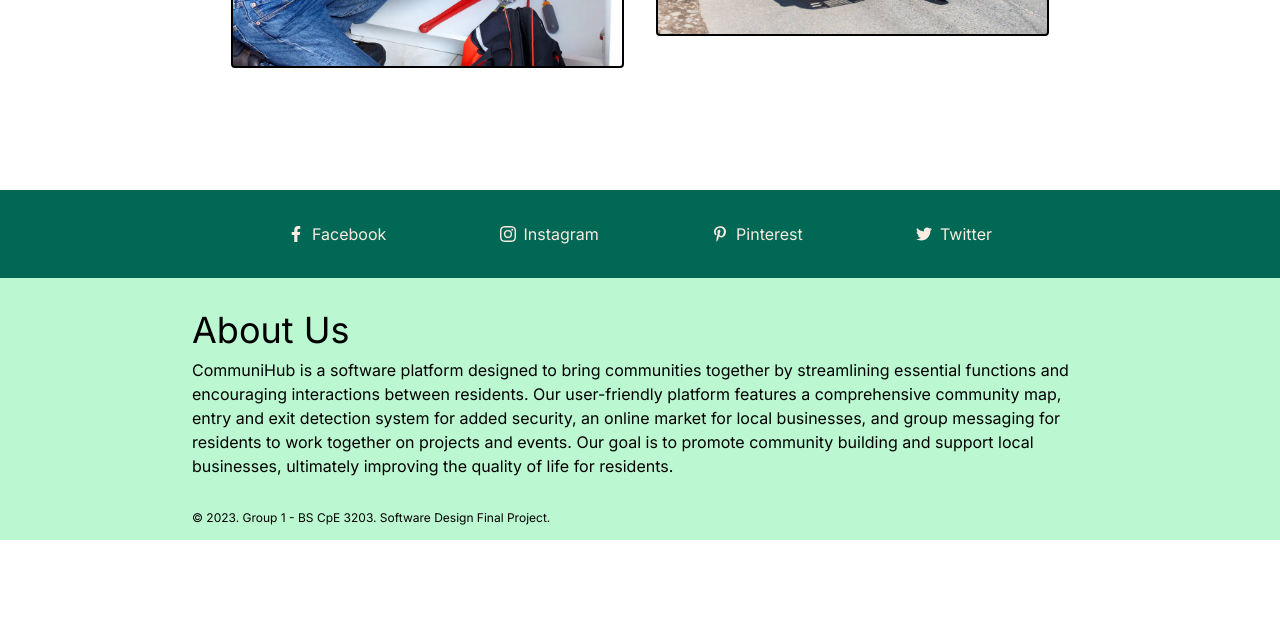
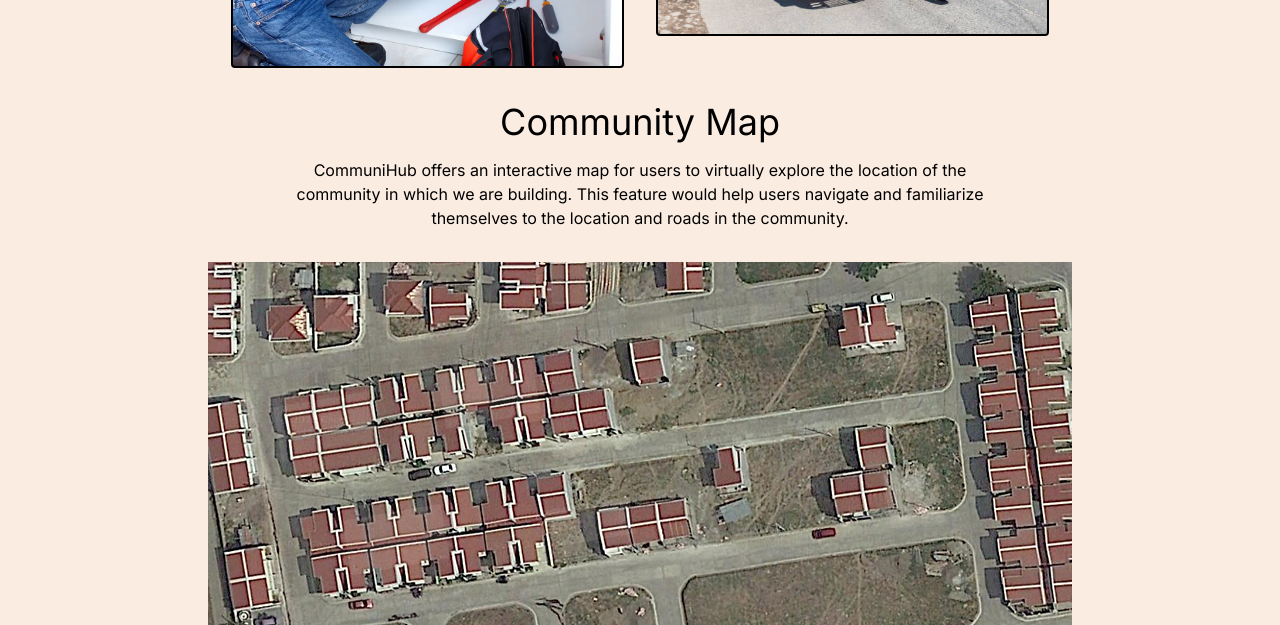
Before and after one commit to armameje/CommuniHub, a Next.js app in the folder communihub-nextjs/: page /services in a window 1280 px wide. Shown: the part 1270-1895 px from the top of the page. Before the commit the page ends 1810 px from the top, so only its background shows below. Built offline with nearby package versions, Linux system fonts and the light colour scheme; no server answers; sample sign-in values are in the browser's storage.

Commit message:
colorChanges

```diff
--- a/communihub-nextjs/app/(components)/header.tsx
+++ b/communihub-nextjs/app/(components)/header.tsx
@@ -8,9 +8,9 @@ export default function Header() {
         <h1 className="text-8xl text-white">CommuniHub</h1>
         <h4 className="text-2xl text-white">The All-in-One Platform for Community Building, Security, and Local Commerce</h4>
         <div className="relative">
-          <div className="w-80 h-40 flex justify-center items-center"></div>
-          <Link href="/howtouse" className="bg-green-950 text-white py-2 px-4 hover:bg-white hover:text-green-950 transition-all z-10 absolute top-1/2 left-1/2 translate-x-[-50%] translate-y-[-50%]">
-            How To Use
+          <div className="w-80 h-10 flex justify-center items-center"></div>
+          <Link href="/howtouse" className="bg-green-950 text-white py-1 px-4 hover:bg-white hover:text-green-950 transition-all z-10 absolute top-1/2 left-1/2 translate-x-[-50%] translate-y-[150%]">
+            How To Use?
           </Link>
         </div>
     </section>
--- a/communihub-nextjs/app/(components)/map.tsx
+++ b/communihub-nextjs/app/(components)/map.tsx
@@ -33,7 +33,7 @@ export default function Map() {
             setShowHouseModal(true);
             setHouseKey(getHouseDetails(key));
           }}
-          className="w-[97px] h-[55px] bg-[rgb(250,236,225)] absolute top-[33%] left-[8%] rotate-[-10deg] hover:cursor-pointer"
+          className="w-[97px] h-[55px] bg-[rgb(250,236,225,0.1)] absolute top-[33%] left-[8%] rotate-[-10deg] hover:cursor-pointer"
         ></div>
         <div
           onClick={() => {
@@ -41,7 +41,7 @@ export default function Map() {
             setShowHouseModal(true);
             setHouseKey(getHouseDetails(key));
           }}
-          className="w-[96px] h-[55px] bg-[rgb(250,236,225)] absolute top-[25%] left-[27%] rotate-[-10deg] hover:cursor-pointer"
+          className="w-[96px] h-[55px] bg-[rgb(250,236,225,0.1)] absolute top-[25%] left-[27%] rotate-[-10deg] hover:cursor-pointer"
         ></div>
         <div
           onClick={() => {
@@ -49,7 +49,7 @@ export default function Map() {
             setShowHouseModal(true);
             setHouseKey(getHouseDetails(key));
           }}
-          className="w-[100px] h-[55px] bg-[rgb(250,236,225)] absolute top-[60%] left-[16%] rotate-[-10deg] hover:cursor-pointer"
+          className="w-[100px] h-[55px] bg-[rgb(250,236,225,0.1)] absolute top-[60%] left-[16%] rotate-[-10deg] hover:cursor-pointer"
         ></div>
         <div
           onClick={() => {
@@ -57,7 +57,7 @@ export default function Map() {
             setShowHouseModal(true);
             setHouseKey(getHouseDetails(key));
           }}
-          className="w-[88px] h-[38px] bg-[rgb(250,236,225)] absolute top-[58%] left-[39%] rotate-[-10deg] hover:cursor-pointer"
+          className="w-[88px] h-[38px] bg-[rgb(250,236,225,0.1)] absolute top-[58%] left-[39%] rotate-[-10deg] hover:cursor-pointer"
         ></div>
         <div
           onClick={() => {
@@ -65,7 +65,7 @@ export default function Map() {
             setShowHouseModal(true);
             setHouseKey(getHouseDetails(key));
           }}
-          className="w-[40px] h-[40px] bg-[rgb(250,236,225)] absolute top-[10%] left-[63%] rotate-[-8deg] hover:cursor-pointer"
+          className="w-[40px] h-[40px] bg-[rgb(250,236,225,0.1)] absolute top-[10%] left-[63%] rotate-[-8deg] hover:cursor-pointer"
         ></div>
         <div
           onClick={() => {
@@ -73,7 +73,7 @@ export default function Map() {
             setShowHouseModal(true);
             setHouseKey(getHouseDetails(key));
           }}
-          className="w-[55px] h-[55px] bg-[rgb(250,236,225)] absolute top-[14%] right-[18%] rotate-[-8deg] hover:cursor-pointer"
+          className="w-[55px] h-[55px] bg-[rgb(250,236,225,0.1)] absolute top-[14%] right-[18%] rotate-[-8deg] hover:cursor-pointer"
         ></div>
         <div
           onClick={() => {
@@ -81,7 +81,7 @@ export default function Map() {
             setShowHouseModal(true);
             setHouseKey(getHouseDetails(key));
           }}
-          className="w-[55px] h-[55px] bg-[rgb(250,236,225)] absolute top-[50%] right-[15%] rotate-[-8deg] hover:cursor-pointer"
+          className="w-[55px] h-[55px] bg-[rgb(250,236,225,0.1)] absolute top-[50%] right-[15%] rotate-[-8deg] hover:cursor-pointer"
         ></div>
       </div>
         <HouseModal
--- a/communihub-nextjs/app/(components)/navbar.tsx
+++ b/communihub-nextjs/app/(components)/navbar.tsx
@@ -17,7 +17,7 @@ export default function NavBar() {
   return (
     <nav className="w-full flex justify-between border-2 items-center border-stone-800 px-10 py-1 sticky top-0 z-10 bg-[rgba(255,99,71,0.2)]">
       <div className="relative w-64 h-16 overflow-visible">
-        <img src="/new_logo.png" alt="communihub" className="absolute top-[-135%]" />
+        <Link href= "/"><button><img src="/new_logo.png" alt="communihub" className="absolute top-[-135%]"/></button></Link>
       </div>
       <div className="flex justify-around gap-8 ">
         <Link href="/" className="hover:text-[#015243] font-bold">
--- a/communihub-nextjs/app/(components)/news.tsx
+++ b/communihub-nextjs/app/(components)/news.tsx
@@ -8,12 +8,9 @@ export default function News() {
         CommuniHub ensures you stay up-to-date on the topics that matter most to you. Our user-friendly interface makes it simple to navigate and find exactly what you're looking for. Join the
         thousands of users already benefiting from CommuniHub's comprehensive news and announcement platform.
       </p>
-      <button className="border-2 px-8 py-2 bg-green-950 text-neutral-50 text-xs hover:text-green-950 hover:bg-white hover:border-green-950 hover:transition-all">Start Now</button>
       <div className="relative">
           <div className="w-[800px] h-[450px] flex justify-center items-center news bg-cover bg-center"></div>
-          <Link href="/news" className="w-[800px] h-[450px] bg-[rgb(250,236,225,0.1)] text-white py-2 px-4 hover:bg-[rgb(250,236,225,0.2)] hover:text-green-950 transition-all z-10 absolute top-1/2 left-1/2 translate-x-[-50%] translate-y-[-50%]">
-            Services
-          </Link>
+          <Link href="/news" className="w-[800px] h-[450px] bg-[rgb(250,236,225,0.1)] text-white py-2 px-4 hover:bg-[rgb(250,236,225,0.2)] hover:text-green-950 transition-all z-10 absolute top-1/2 left-1/2 translate-x-[-50%] translate-y-[-50%]"></Link>
       </div>
     </section>
   );
--- a/communihub-nextjs/app/market/page.tsx
+++ b/communihub-nextjs/app/market/page.tsx
@@ -19,7 +19,7 @@ export default async function Market() {
     <>
       {/* {session?.status === "authenticated" && (
         <> */}
-      <section className="w-auto h-auto flex flex-col items-center px-[270px] pt-16 pb-16">
+      <section className="w-auto h-auto bg-[rgb(250,236,225)] flex flex-col items-center px-[270px] pt-16 pb-16">
         <div>
           <h1 className="text-6xl font-bold">Market</h1>
           <p className="text-2xl">"Discover the Flavors and Community Spirit of Villas Del Pueblo Market: Where Local Vendors and Specials Come Together."</p>
--- a/communihub-nextjs/app/page.tsx
+++ b/communihub-nextjs/app/page.tsx
@@ -2,7 +2,7 @@ import Header from "./(components)/header";
 import Features from "./(components)/features";
 import Welcome from "./(components)/welcome";
 import News from "./(components)/news";
-import Map from "./(components)/map";
+import Footer from "./(components)/footer";
 
 export default function Home() {
 
@@ -12,7 +12,7 @@ export default function Home() {
       <Features />
       <Welcome />
       <News />
-      <Map />
+      <Footer />
     </>
   );
 }
--- a/communihub-nextjs/app/services/page.tsx
+++ b/communihub-nextjs/app/services/page.tsx
@@ -6,6 +6,7 @@ import { useSession } from "next-auth/react";
 import { useRouter } from "next/navigation";
 import Footer from "../(components)/footer";
 import { useEffect } from "react";
+import Map from "../(components)/map";
 
 export default function Services() {
   const session = useSession();
@@ -20,7 +21,7 @@ export default function Services() {
     <>
       {session?.status === "authenticated" && (
         <>
-          <section className="w-auto h-auto flex flex-col items-center px-[270px] pt-16 pb-16">
+          <section className="w-auto h-[1200px] bg-[rgb(250,236,225)] flex flex-col items-center px-[270px] pt-16 pb-16">
             <div className="flex flex-col gap-8">
               <h1 className="text-4xl">Services</h1>
               <p className="text-xl">
@@ -34,6 +35,7 @@ export default function Services() {
               })}
             </div>
           </section>
+          <Map />
           <Footer />
         </>
       )}
```
